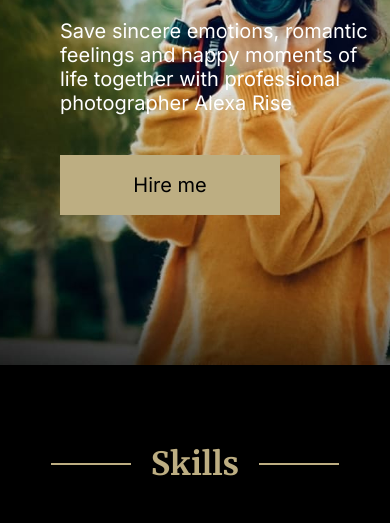
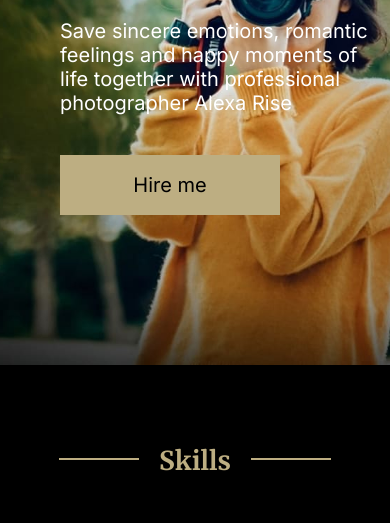
Before and after one commit to RostikNovosad/Photographer-portfolio, a plain HTML site: page index.html in a window 390 px wide. Shown: the part 278-801 px from the top of the page. Drawn offline with nearby package versions, Linux system fonts and the light colour scheme; files that its build step writes are made by us from their sources.

Commit message:
fix section title on mobile

```diff
--- a/scss/components/_section-title.scss
+++ b/scss/components/_section-title.scss
@@ -1,7 +1,7 @@
 .section-title {
   font-family: var(--title-text);
   font-weight: 700;
-  font-size: 32px;
+  font-size: 26px;
   line-height: 1.2;
   color: var(--color-gold);
   text-align: center;
@@ -16,7 +16,7 @@
 
   &::before,
   &::after {
-    content: "";
+    content: '';
     display: inline-block;
     width: 80px;
     height: 2px;
```
